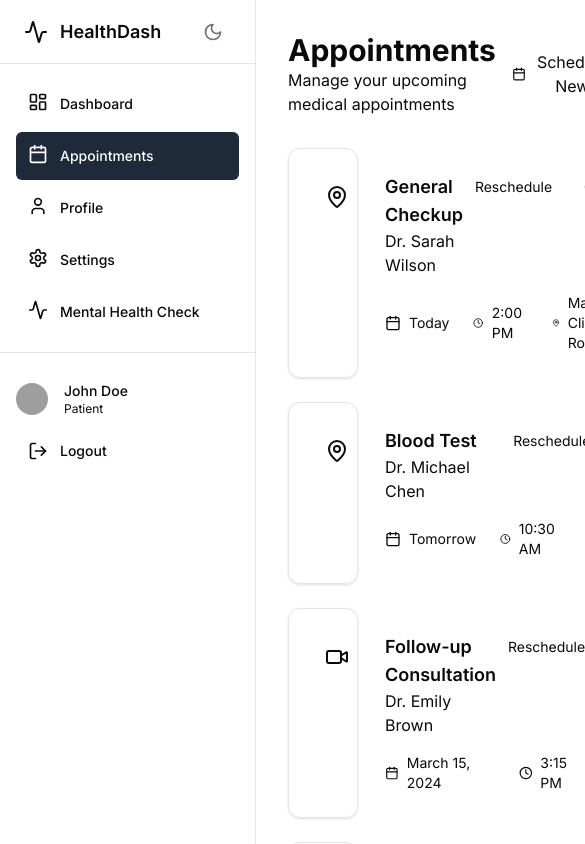
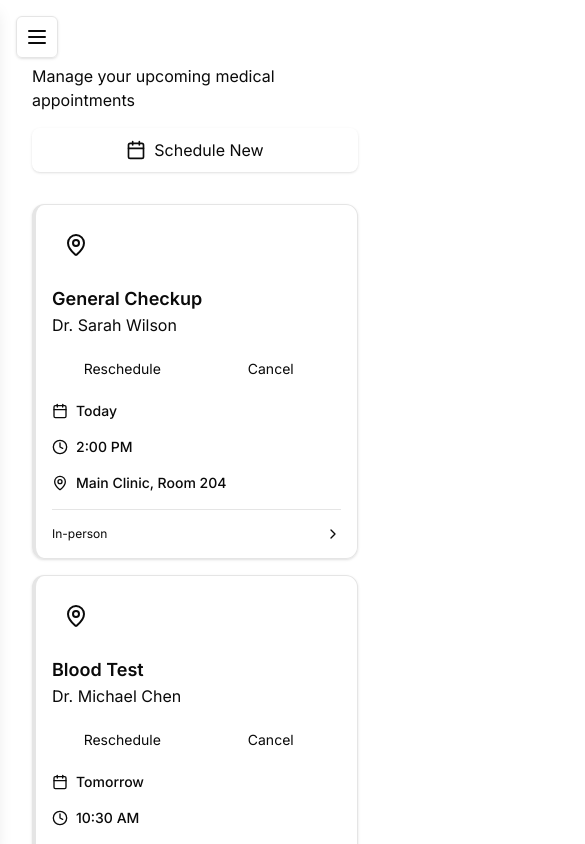
Before and after one commit to JaxChoong/VHack-2025, a Next.js app: page /appointments in a window 390 px wide. Shown: the top 844 px of the page, 585 px wide, since content can reach past the window. Built offline with nearby package versions, Linux system fonts and the light colour scheme; grey boxes are pictures that could not be loaded.

Commit message:
sidebar for mobile
added sidebar for mobile
added responsive for mobile

```diff
--- a/package.json
+++ b/package.json
@@ -48,6 +48,7 @@
     "embla-carousel-react": "^8.5.2",
     "eslint": "8.49.0",
     "eslint-config-next": "13.5.1",
+    "framer-motion": "^12.5.0",
     "input-otp": "^1.4.2",
     "lucide-react": "^0.446.0",
     "next": "^15.2.2",
--- a/src/app/appointments/page.tsx
+++ b/src/app/appointments/page.tsx
@@ -1,7 +1,8 @@
 "use client"
 
 import { Card } from "@/components/ui/card"
-import { Calendar, Clock, Video, Phone, MapPin } from "lucide-react"
+import { Calendar, Clock, Video, Phone, MapPin, ChevronRight } from "lucide-react"
+import { motion } from "framer-motion"
 
 const appointments = [
   {
@@ -12,6 +13,7 @@ const appointments = [
     type: "In-person",
     location: "Main Clinic, Room 204",
     icon: MapPin,
+    status: "upcoming",
   },
   {
     title: "Blood Test",
@@ -21,6 +23,7 @@ const appointments = [
     type: "In-person",
     location: "Laboratory Center",
     icon: MapPin,
+    status: "upcoming",
   },
   {
     title: "Follow-up Consultation",
@@ -30,6 +33,7 @@ const appointments = [
     type: "Video Call",
     location: "Online",
     icon: Video,
+    status: "upcoming",
   },
   {
     title: "Medication Review",
@@ -39,60 +43,95 @@ const appointments = [
     type: "Phone Call",
     location: "Phone",
     icon: Phone,
+    status: "upcoming",
   },
 ]
 
+const container = {
+  hidden: { opacity: 0 },
+  show: {
+    opacity: 1,
+    transition: {
+      staggerChildren: 0.1
+    }
+  }
+}
+
+const item = {
+  hidden: { opacity: 0, y: 20 },
+  show: { opacity: 1, y: 0 }
+}
+
 export default function Appointments() {
   return (
-    <div className="p-8">
-      <div className="flex justify-between items-center mb-8">
+    <div className="p-4 md:p-8">
+      <div className="flex flex-col sm:flex-row justify-between items-start sm:items-center gap-4 mb-8">
         <div>
-          <h1 className="text-3xl font-bold">Appointments</h1>
+          <h1 className="text-2xl md:text-3xl font-bold bg-gradient-to-r from-primary to-primary/60 bg-clip-text text-transparent">
+            Appointments
+          </h1>
           <p className="text-muted-foreground">Manage your upcoming medical appointments</p>
         </div>
-        <button className="px-4 py-2 bg-primary text-primary-foreground rounded-lg flex items-center gap-2">
+        <button className="w-full sm:w-auto px-6 py-2.5 bg-primary text-primary-foreground rounded-lg flex items-center justify-center gap-2 hover:bg-primary/90 transition-all duration-200 shadow-sm hover:shadow-md">
           <Calendar className="h-5 w-5" />
           Schedule New
         </button>
       </div>
 
-      <div className="space-y-6">
+      <motion.div
+        className="space-y-4 md:space-y-6"
+        variants={container}
+        initial="hidden"
+        animate="show"
+      >
         {appointments.map((appointment, i) => (
-          <Card key={i} className="p-6">
-            <div className="flex items-start gap-6">
+          <motion.div key={i} variants={item}>
+            <Card className="p-4 md:p-6 hover:shadow-md transition-all duration-200 border-l-4 border-primary">
+              <div className="flex flex-col sm:flex-row items-start gap-4 sm:gap-6">
                 <div className="p-3 rounded-full bg-primary/10">
                   <appointment.icon className="h-6 w-6 text-primary" />
                 </div>
-              <div className="flex-1">
-                <div className="flex justify-between items-start">
+                <div className="flex-1 w-full">
+                  <div className="flex flex-col sm:flex-row justify-between items-start gap-4 sm:items-center">
                     <div>
                       <h3 className="text-lg font-semibold">{appointment.title}</h3>
                       <p className="text-muted-foreground">{appointment.doctor}</p>
                     </div>
-                  <div className="flex items-center gap-2">
-                    <button className="px-3 py-1 text-sm bg-accent rounded-full">Reschedule</button>
-                    <button className="px-3 py-1 text-sm bg-destructive text-destructive-foreground rounded-full">Cancel</button>
+                    <div className="flex items-center gap-2 w-full sm:w-auto">
+                      <button className="flex-1 sm:flex-none px-4 py-1.5 text-sm bg-accent hover:bg-accent/90 rounded-full transition-all duration-200 hover:shadow-sm">
+                        Reschedule
+                      </button>
+                      <button className="flex-1 sm:flex-none px-4 py-1.5 text-sm bg-destructive text-destructive-foreground hover:bg-destructive/90 rounded-full transition-all duration-200 hover:shadow-sm">
+                        Cancel
+                      </button>
                     </div>
                   </div>
-                <div className="mt-4 flex gap-6">
-                  <div className="flex items-center gap-2">
-                    <Calendar className="h-4 w-4 text-muted-foreground" />
-                    <span className="text-sm">{appointment.date}</span>
+                  <div className="mt-4 flex flex-col sm:flex-row gap-4 sm:gap-6">
+                    <div className="flex items-center gap-2 text-sm">
+                      <Calendar className="h-4 w-4 text-primary" />
+                      <span className="font-medium">{appointment.date}</span>
                     </div>
-                  <div className="flex items-center gap-2">
-                    <Clock className="h-4 w-4 text-muted-foreground" />
-                    <span className="text-sm">{appointment.time}</span>
+                    <div className="flex items-center gap-2 text-sm">
+                      <Clock className="h-4 w-4 text-primary" />
+                      <span className="font-medium">{appointment.time}</span>
                     </div>
-                  <div className="flex items-center gap-2">
-                    <MapPin className="h-4 w-4 text-muted-foreground" />
-                    <span className="text-sm">{appointment.location}</span>
+                    <div className="flex items-center gap-2 text-sm">
+                      <MapPin className="h-4 w-4 text-primary" />
+                      <span className="font-medium">{appointment.location}</span>
                     </div>
+                  </div>
+                  <div className="mt-4 flex items-center justify-between pt-4 border-t border-border">
+                    <span className="text-xs text-muted-foreground">
+                      {appointment.type}
+                    </span>
+                    <ChevronRight className="h-4 w-4 text-muted-foreground" />
                   </div>
                 </div>
               </div>
             </Card>
+          </motion.div>
         ))}
-      </div>
+      </motion.div>
     </div>
   )
 }
--- a/src/app/layout.tsx
+++ b/src/app/layout.tsx
@@ -27,8 +27,10 @@ export default function RootLayout({
         >
           <div className="min-h-screen bg-background">
             <Navigation />
-            <main className="pl-64">
-              {children}
+            <main className="md:pl-64 transition-all duration-300">
+              <div className="p-4 md:p-6">
+                {children}
+              </div>
             </main>
           </div>
         </ThemeProvider>
--- a/src/components/navigation.tsx
+++ b/src/components/navigation.tsx
@@ -14,6 +14,8 @@ import {
   LogOut,
   Sun,
   Moon,
+  Menu,
+  X,
 } from "lucide-react";
 import { useEffect, useState } from "react";
 
@@ -22,6 +24,7 @@ export default function Navigation() {
   const { theme, setTheme, resolvedTheme } = useTheme();
   const [mounted, setMounted] = useState(false);
   const [isLoggedIn, setIsLoggedIn] = useState<boolean | null>(null);
+  const [isMobileMenuOpen, setIsMobileMenuOpen] = useState(false);
 
   useEffect(() => {
     setMounted(true);
@@ -54,16 +57,37 @@ export default function Navigation() {
   if (!mounted || isLoggedIn === null) return null; // Prevent hydration mismatch
 
   return (
-    <div className="fixed inset-y-0 left-0 z-50 w-64 bg-background border-r border-border transition-colors">
+    <>
+      {/* Mobile menu button */}
+      <button
+        onClick={() => setIsMobileMenuOpen(!isMobileMenuOpen)}
+        className="fixed top-4 left-4 z-50 p-2 rounded-md bg-background/95 backdrop-blur-sm border border-border shadow-sm md:hidden hover:bg-accent"
+      >
+        {isMobileMenuOpen ? (
+          <X className="h-6 w-6" />
+        ) : (
+          <Menu className="h-6 w-6" />
+        )}
+      </button>
+
+      {/* Sidebar */}
+      <div
+        className={cn(
+          "fixed inset-y-0 left-0 z-40 w-64 bg-background/95 backdrop-blur-sm border-r border-border shadow-lg transition-transform duration-300 ease-in-out",
+          isMobileMenuOpen ? "translate-x-0" : "-translate-x-full md:translate-x-0"
+        )}
+      >
         {/* Logo & Theme Toggle */}
-      <div className="flex h-16 shrink-0 items-center px-6 border-b border-border">
+        <div className="flex h-16 shrink-0 items-center px-6 border-b border-border bg-background/95 backdrop-blur-sm">
+          <div className="flex items-center justify-center w-full">
             <Activity className="h-6 w-6 text-foreground" />
             <span className="ml-3 text-lg font-semibold text-foreground">
               HealthDash
             </span>
+          </div>
           <button
             onClick={() => setTheme(resolvedTheme === "dark" ? "light" : "dark")}
-          className="ml-auto p-2 rounded-md hover:bg-muted"
+            className="absolute right-4 p-2 rounded-md hover:bg-accent"
           >
             {resolvedTheme === "dark" ? (
               <Sun className="h-5 w-5 text-yellow-500" />
@@ -74,7 +98,7 @@ export default function Navigation() {
         </div>
 
         {/* Navigation Links */}
-      <nav className="flex flex-1 flex-col">
+        <nav className="flex flex-1 flex-col bg-background/95 backdrop-blur-sm">
           <ul role="list" className="flex flex-1 flex-col gap-1 p-4">
             {navigation.map((item) => {
               const Icon = item.icon;
@@ -82,11 +106,12 @@ export default function Navigation() {
                 <li key={item.name}>
                   <Link
                     href={item.href}
+                    onClick={() => setIsMobileMenuOpen(false)}
                     className={cn(
-                    "group flex gap-x-3 rounded-md p-3 text-sm leading-6 font-medium hover:bg-gray-800 hover:text-white",
+                      "group flex gap-x-3 rounded-md p-3 text-sm leading-6 font-medium hover:bg-accent hover:text-accent-foreground transition-colors",
                       pathname === item.href
-                      ? "bg-gray-800 text-white"
-                      : "text-black-400"
+                        ? "bg-accent text-accent-foreground"
+                        : "text-foreground"
                     )}
                   >
                     <Icon className="h-5 w-5 shrink-0" />
@@ -99,7 +124,7 @@ export default function Navigation() {
 
           {/* User Info & Logout */}
           {isLoggedIn && (
-          <div className="mt-auto p-4 border-t border-border">
+            <div className="mt-auto p-4 border-t border-border bg-background/95 backdrop-blur-sm">
               <div className="flex items-center gap-4 py-3">
                 <img
                   src="https://images.unsplash.com/photo-1472099645785-5658abf4ff4e?ixlib=rb-1.2.1&ixid=eyJhcHBfaWQiOjEyMDd9&auto=format&fit=facearea&facepad=2&w=256&h=256&q=80"
@@ -113,7 +138,7 @@ export default function Navigation() {
               </div>
               <button
                 onClick={handleLogout}
-              className="w-full flex items-center gap-x-3 p-3 rounded-md text-sm font-medium text-destructive hover:bg-red-600 hover:text-white transition"
+                className="w-full flex items-center gap-x-3 p-3 rounded-md text-sm font-medium text-destructive hover:bg-destructive hover:text-destructive-foreground transition-colors"
               >
                 <LogOut className="h-5 w-5 shrink-0" />
                 Logout
@@ -122,5 +147,14 @@ export default function Navigation() {
           )}
         </nav>
       </div>
+
+      {/* Overlay for mobile */}
+      {isMobileMenuOpen && (
+        <div
+          className="fixed inset-0 z-30 bg-background/80 backdrop-blur-sm md:hidden"
+          onClick={() => setIsMobileMenuOpen(false)}
+        />
+      )}
+    </>
   );
 }
```
Also changed, not shown: 1 other file (tests, documents, lock files or other folders). Lines whose indentation alone changed are shown as unchanged.
